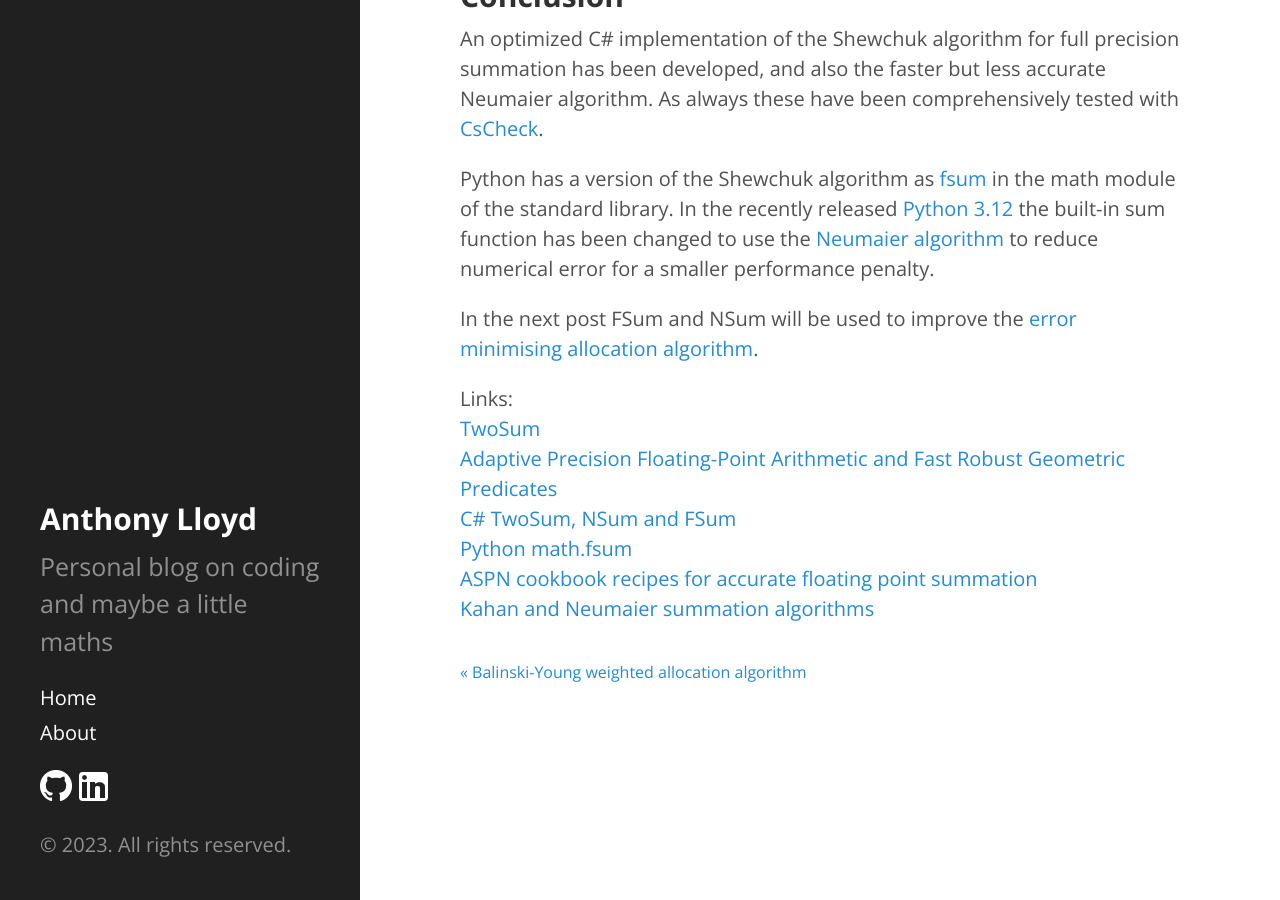
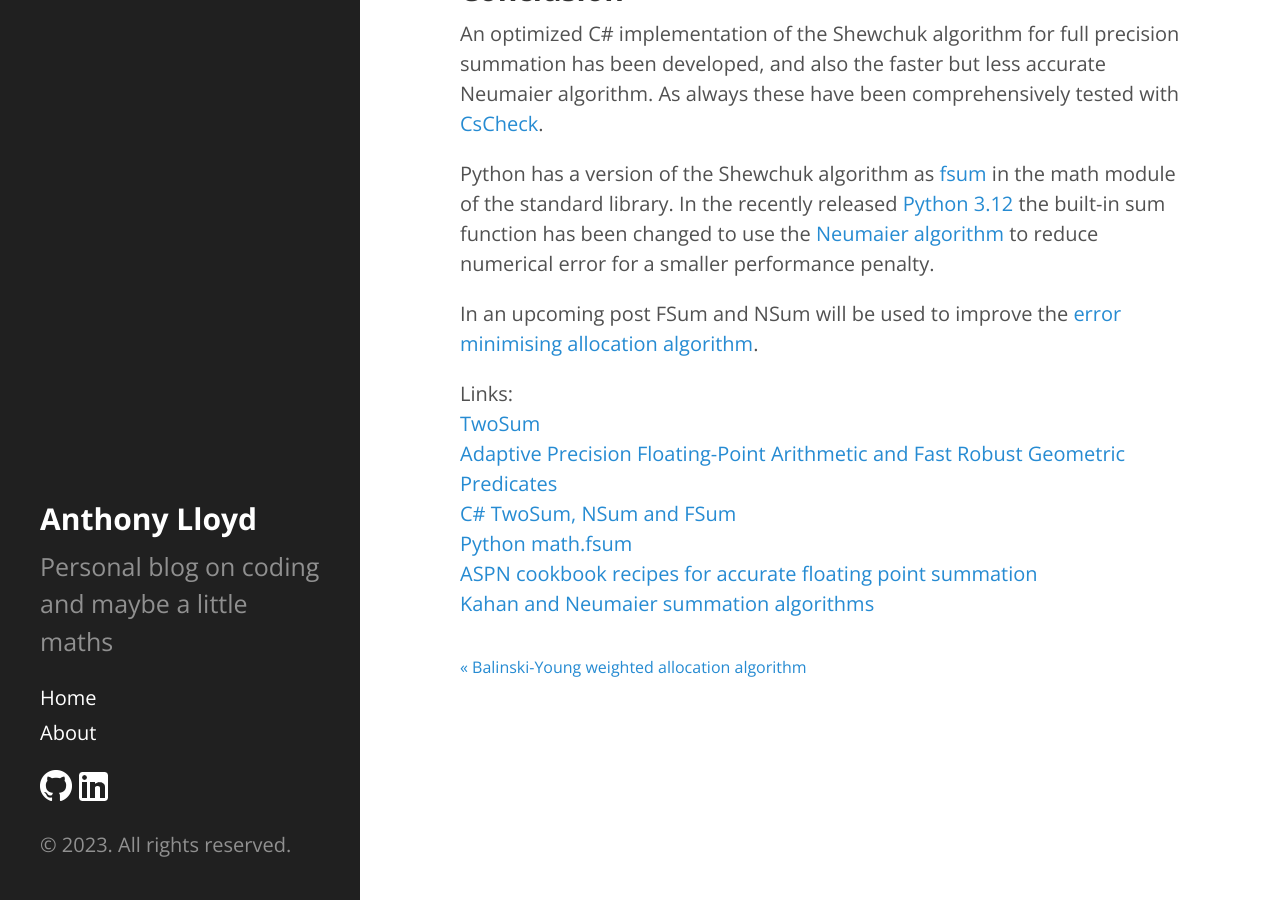
Before and after one commit to AnthonyLloyd/AnthonyLloyd.github.io, a Jekyll site: the page built from _posts/2023-10-09-fsum.html, in a window 1280 px wide and 900 px high, scrolled down 2361 px. Built offline with Jekyll 4.4.1, drawn with Linux system fonts in a browser that asks for light colours; some web fonts are replaced; formulas are drawn with MathJax 3; comment, search, counter and statistics services are not loaded.

Commit message:
fix fsum

```diff
--- a/_posts/2023-10-09-fsum.html
+++ b/_posts/2023-10-09-fsum.html
@@ -27,7 +27,7 @@
 As always these have been comprehensively tested with <a href="https://github.com/AnthonyLloyd/CsCheck/blob/master/Tests/MathXTests.cs">CsCheck</a>.</p>
 <p>Python has a version of the Shewchuk algorithm as <a href="https://docs.python.org/3/library/math.html#math.fsum">fsum</a> in the math module of the standard library.
 In the recently released <a href="https://docs.python.org/3/whatsnew/3.12.html">Python 3.12</a> the built-in sum function has been changed to use the <a href="https://en.wikipedia.org/wiki/Kahan_summation_algorithm#Further_enhancements">Neumaier algorithm</a> to reduce numerical error for a smaller performance penalty.</p>
-<p>In the next post FSum and NSum will be used to improve the <a href="{% post_url 2022-09-14-allocate %}">error minimising allocation algorithm</a>.</p>
+<p>In an upcoming post FSum and NSum will be used to improve the <a href="{% post_url 2022-09-14-allocate %}">error minimising allocation algorithm</a>.</p>
 <p>Links:<br />
 <a href="https://en.wikipedia.org/wiki/2Sum">TwoSum</a><br />
 <a href="https://people.eecs.berkeley.edu/~jrs/papers/robustr.pdf">Adaptive Precision Floating-Point Arithmetic and Fast Robust Geometric Predicates</a><br />
```
Also changed, not shown: public/fsum/fsum.png.
